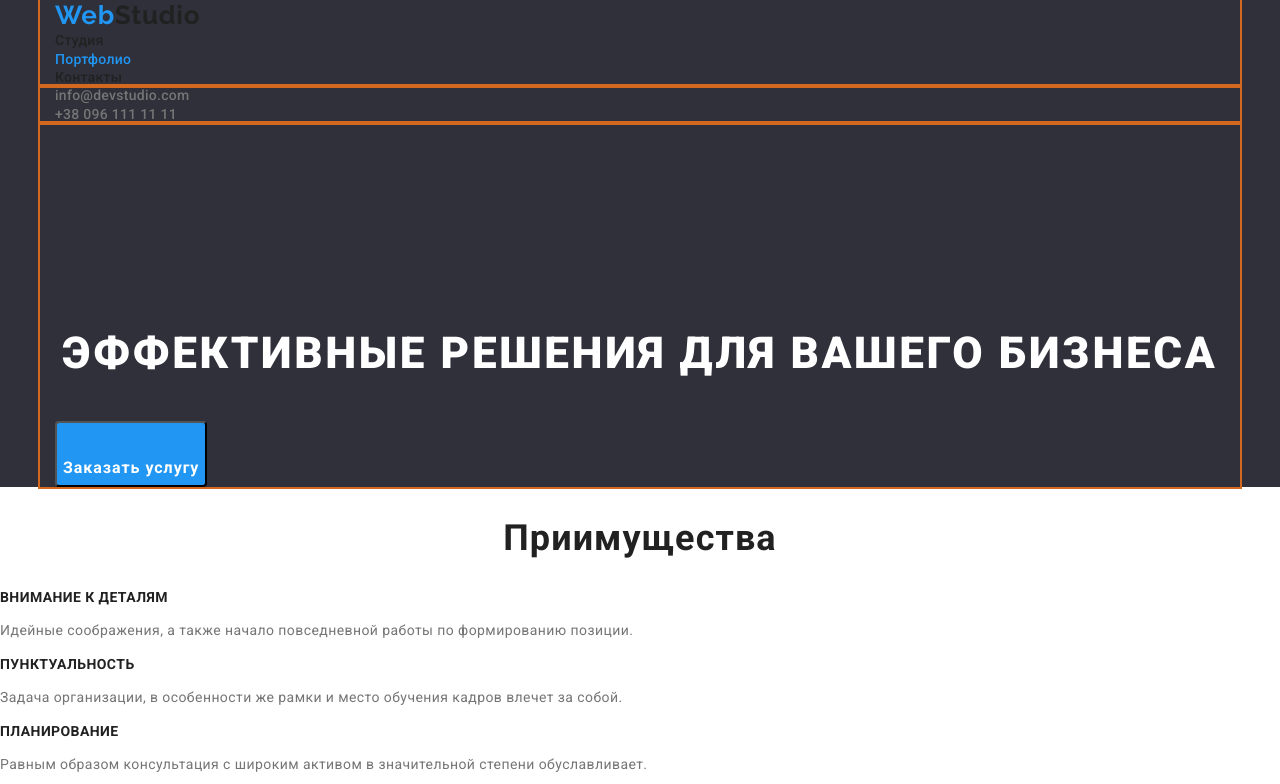
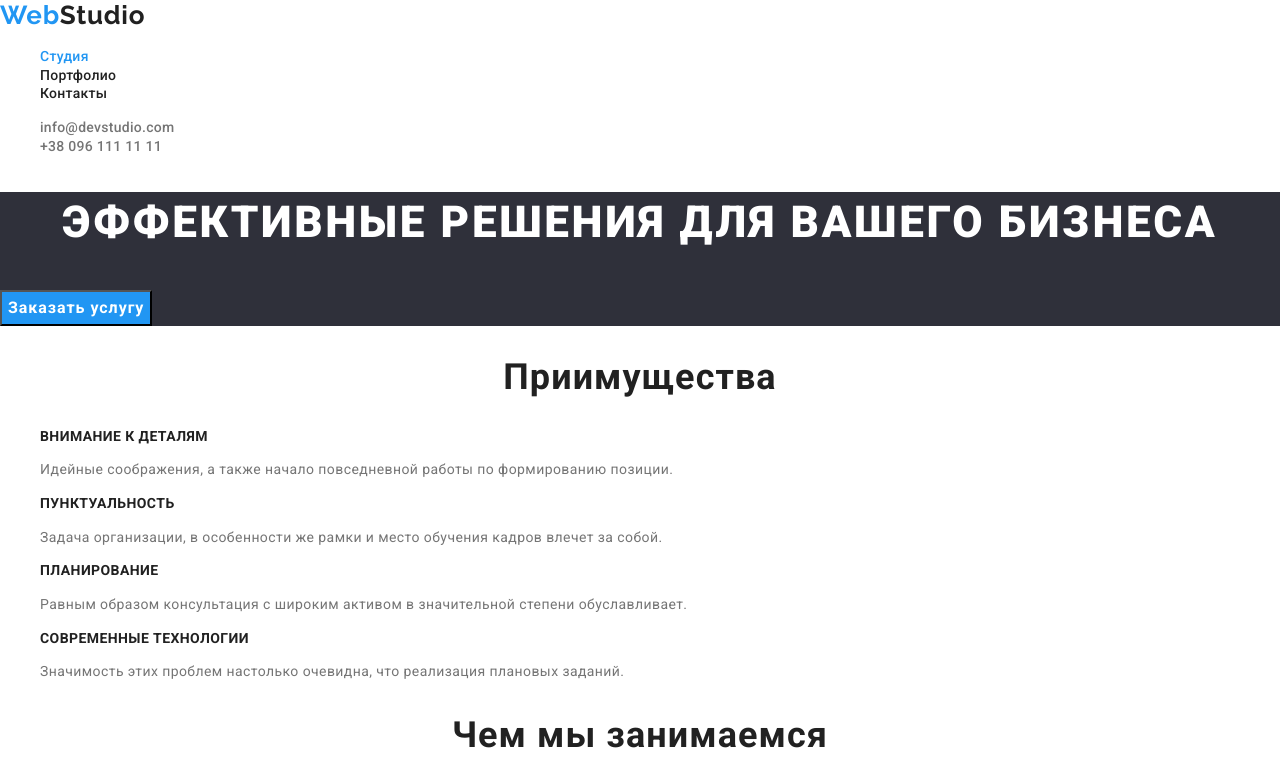
Before and after one commit to solarenergy990/goit-markup-hw-02, a plain HTML site: page index.html in a window 1280 px wide. Shown: the top 784 px of the page. Drawn offline with nearby package versions, Linux system fonts and the light colour scheme.

Commit message:
fixes bugs

```diff
--- a/css/styles.css
+++ b/css/styles.css
@@ -28,25 +28,9 @@ h6 {
 
 .list {
   list-style: none;
-  margin-top: 0;
-  margin-bottom: 0;
-  padding-inline-start: 0;
 }
 
-/*Page header*/
-.page-header {
-  background-color: #2f303a;
-}
 /* site nav*/
-.container {
-  width: 1200px;
-  margin-left: auto;
-  margin-right: auto;
-  padding-left: 15px;
-  padding-right: 15px;
-
-  outline: 2px solid chocolate;
-}
 .site-nav .link {
   color: var(--secondary-text-colour);
 
@@ -95,8 +79,7 @@ h6 {
 /* hero */
 .hero {
   background-color: #2f303a;
-  margin-left: 0;
-  margin-right: 0;
+  /*just to show title*/
 }
 .hero-title {
   color: var(--main-white);
@@ -107,9 +90,6 @@ h6 {
   text-align: center;
   letter-spacing: 0.06em;
   text-transform: uppercase;
-
-  margin-top: 0;
-  padding-top: 200px;
 }
 .hero-button {
   background-color: var(--accent);
@@ -123,10 +103,6 @@ h6 {
   align-items: center;
   text-align: center;
   letter-spacing: 0.06em;
-
-  border: ;
-  border-radius: 4px;
-  padding-top: 30px;
 }
 /* section */
 .section-title {
@@ -173,8 +149,6 @@ h6 {
   line-height: 1.6;
   text-align: center;
   letter-spacing: 0.03em;
-
-  border-radius: 4px;
 }
 .button:focus,
 .button:hover {
--- a/index.html
+++ b/index.html
@@ -13,33 +13,27 @@
 <body>
 
     <!--site header-->
-    <header class="page-header">
+    <header>
         <!-- main navigation-->
-        <div class="container">
         <nav>
             <a lang="en" href="/" class="logo"><span class="part-web">Web</span>Studio</a>
             <ul class="site-nav list">
-                    <li><a href="./index.html" class="link" aria-current="false">Студия</a></li>
-                    <li><a href="./portfolio.html" class="link" aria-current="page">Портфолио</a></li>
+                <li><a href="./index.html" class="link" aria-current="page">Студия</a></li>
+                <li><a href="./portfolio.html" class="link" aria-current="false">Портфолио</a></li>
                 <li><a href="#" class="link">Контакты</a></li>
             </ul>
         </nav>
-        </div>
-        <div class="container">
             <ul class="auth-nav list">
                 <li><a href="mailto:info@devstudio.com" class="auth-nav-link">info@devstudio.com</a></li>
                 <li><a href="tel:+380961111111" class="auth-nav-link">+38 096 111 11 11</a></li>
             </ul>
-        </div>
     </header>
    <main>
 
         <!--hero-->
         <section class="hero">
-            <div class="container">
             <h1 class="hero-title">Эффективные решения для вашего бизнеса</h1>
             <button type="button" class="hero-button">Заказать услугу</button>
-            </div>
         </section>
 
 
```
Also changed, not shown: portfolio.html (+1 -4 lines). Lines whose indentation alone changed are shown as unchanged.
